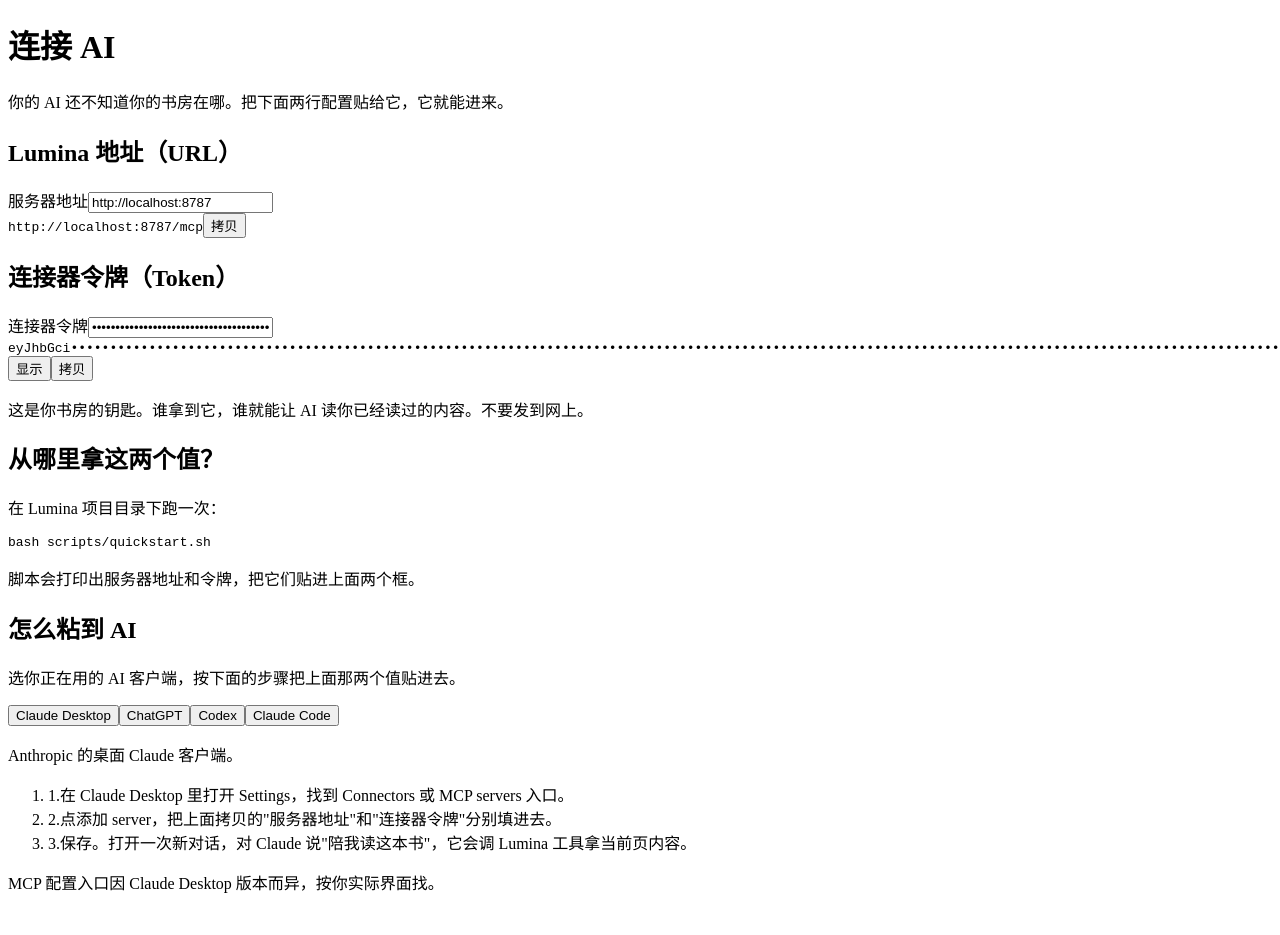
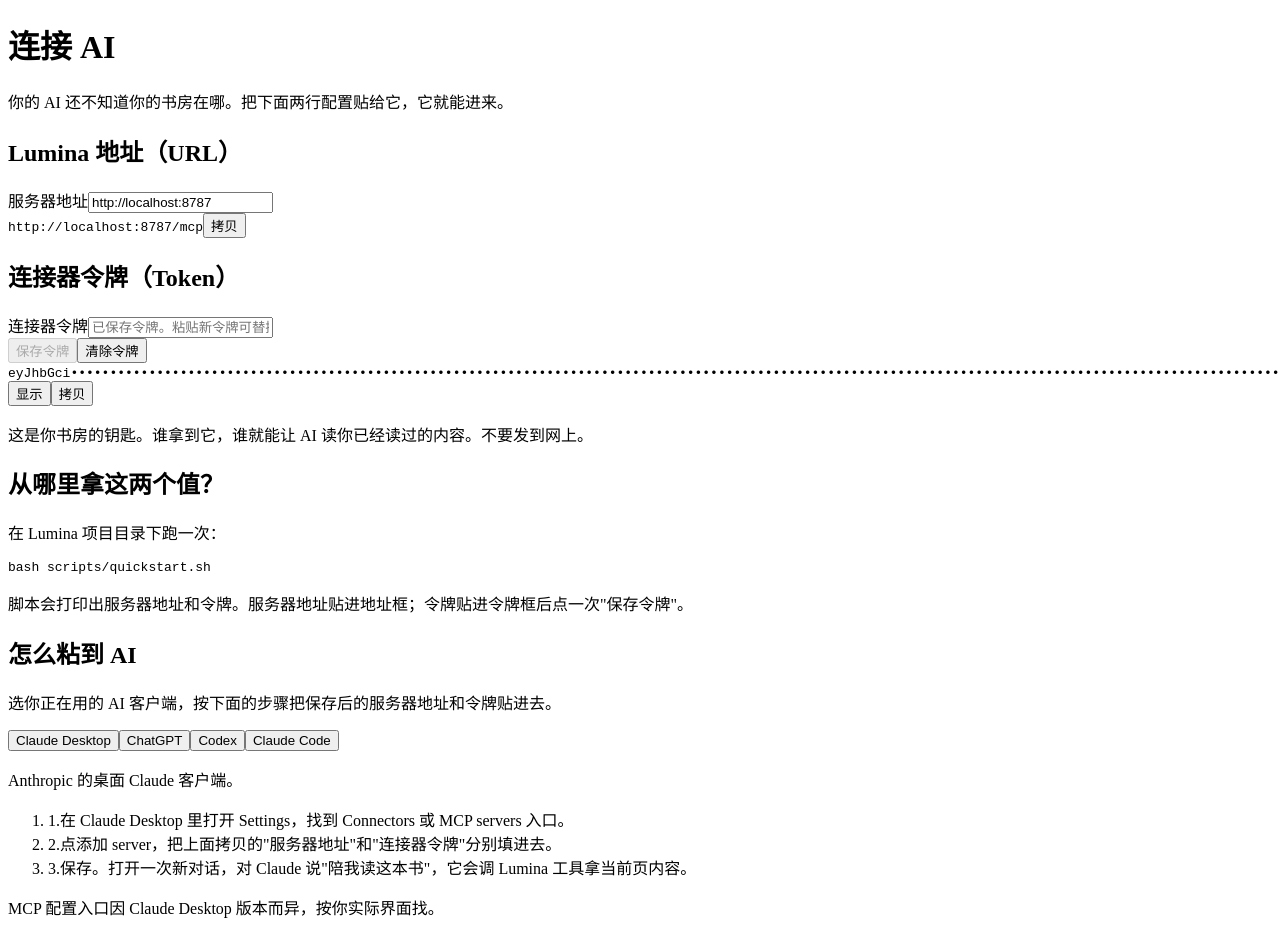
Before and after one commit to linxi8590-jpg/lumina-reading-room, a React (Vite) app in the folder apps/web/: page /connector in a window 1280 px wide. Shown: the top 935 px of the page. Before the commit the page ends 910 px from the top, so only its background shows below. Built offline with nearby package versions, Linux system fonts and the light colour scheme; sample sign-in values are in the browser's storage; the HTML template or start-up script is replaced by a standard one.

Commit message:
fix(web): avoid exposing saved connector token

```diff
--- a/apps/web/src/pages/ConnectorConfig.tsx
+++ b/apps/web/src/pages/ConnectorConfig.tsx
@@ -71,6 +71,8 @@
 
 export default function ConnectorConfig() {
   const [token, setToken] = useLocalStorage('lumina.connectorToken', '')
+  const [tokenDraft, setTokenDraft] = useState('')
+  const [tokenStatus, setTokenStatus] = useState('')
   const [serverUrl, setServerUrl] = useLocalStorage(
     'lumina.serverUrl',
     DEFAULT_SERVER_URL,
@@ -81,8 +83,25 @@
   const normalizedServerUrl = serverUrl.replace(/\/$/, '')
   const mcpUrl = normalizedServerUrl ? `${normalizedServerUrl}/mcp` : ''
   const isTokenSet = token.trim().length > 0
+  const hasTokenDraft = tokenDraft.trim().length > 0
   const isUrlSet = normalizedServerUrl.length > 0
   const tokenDisplay = showToken ? token : maskToken(token)
+
+  function saveTokenDraft() {
+    const nextToken = tokenDraft.trim()
+    if (!nextToken) return
+    setToken(nextToken)
+    setTokenDraft('')
+    setShowToken(false)
+    setTokenStatus('令牌已保存')
+  }
+
+  function clearToken() {
+    setToken('')
+    setTokenDraft('')
+    setShowToken(false)
+    setTokenStatus('令牌已清除')
+  }
 
   return (
     <main className="min-h-screen bg-paper-50 text-ink-900 px-6 py-12">
@@ -128,14 +147,48 @@
           <label className="block mb-2">
             <span className="sr-only">连接器令牌</span>
             <input
-              type={showToken ? 'text' : 'password'}
-              value={token}
-              onChange={(e) => setToken(e.target.value)}
-              placeholder="lrr_xxxxxxxxxxxxxxxxxxxxx"
+              type="password"
+              value={tokenDraft}
+              onChange={(e) => {
+                setTokenDraft(e.target.value)
+                setTokenStatus('')
+              }}
+              onKeyDown={(e) => {
+                if (e.key === 'Enter') {
+                  e.preventDefault()
+                  saveTokenDraft()
+                }
+              }}
+              placeholder={
+                isTokenSet
+                  ? '已保存令牌。粘贴新令牌可替换'
+                  : 'lrr_xxxxxxxxxxxxxxxxxxxxx'
+              }
               className="w-full bg-paper-50 border border-ink-500/20 rounded px-3 py-2 text-sm font-mono"
               aria-label="连接器令牌输入框"
             />
           </label>
+          <div className="flex flex-wrap items-center gap-2 mt-2">
+            <button
+              type="button"
+              onClick={saveTokenDraft}
+              disabled={!hasTokenDraft}
+              className="px-3 py-1 text-sm border border-ink-500/30 rounded hover:bg-paper-50 disabled:opacity-40 disabled:cursor-not-allowed transition-colors"
+            >
+              保存令牌
+            </button>
+            <button
+              type="button"
+              onClick={clearToken}
+              disabled={!isTokenSet}
+              className="px-3 py-1 text-sm border border-ink-500/30 rounded hover:bg-paper-50 disabled:opacity-40 disabled:cursor-not-allowed transition-colors"
+            >
+              清除令牌
+            </button>
+            <span className="sr-only" aria-live="polite">
+              {tokenStatus}
+            </span>
+          </div>
           <div className="flex items-center justify-between gap-3 mt-3">
             <code className="text-sm break-all flex-1 text-ink-700">
               {isTokenSet ? tokenDisplay : (
@@ -172,7 +225,7 @@
             <code>bash scripts/quickstart.sh</code>
           </pre>
           <p className="mt-2">
-            脚本会打印出服务器地址和令牌，把它们贴进上面两个框。
+            脚本会打印出服务器地址和令牌。服务器地址贴进地址框；令牌贴进令牌框后点一次"保存令牌"。
           </p>
         </section>
 
@@ -187,7 +240,7 @@
             怎么粘到 AI
           </h2>
           <p className="text-sm text-ink-700 mb-4">
-            选你正在用的 AI 客户端，按下面的步骤把上面那两个值贴进去。
+            选你正在用的 AI 客户端，按下面的步骤把保存后的服务器地址和令牌贴进去。
           </p>
 
           <div
```
Also changed, not shown: 2 other files (tests, documents, lock files or other folders).
